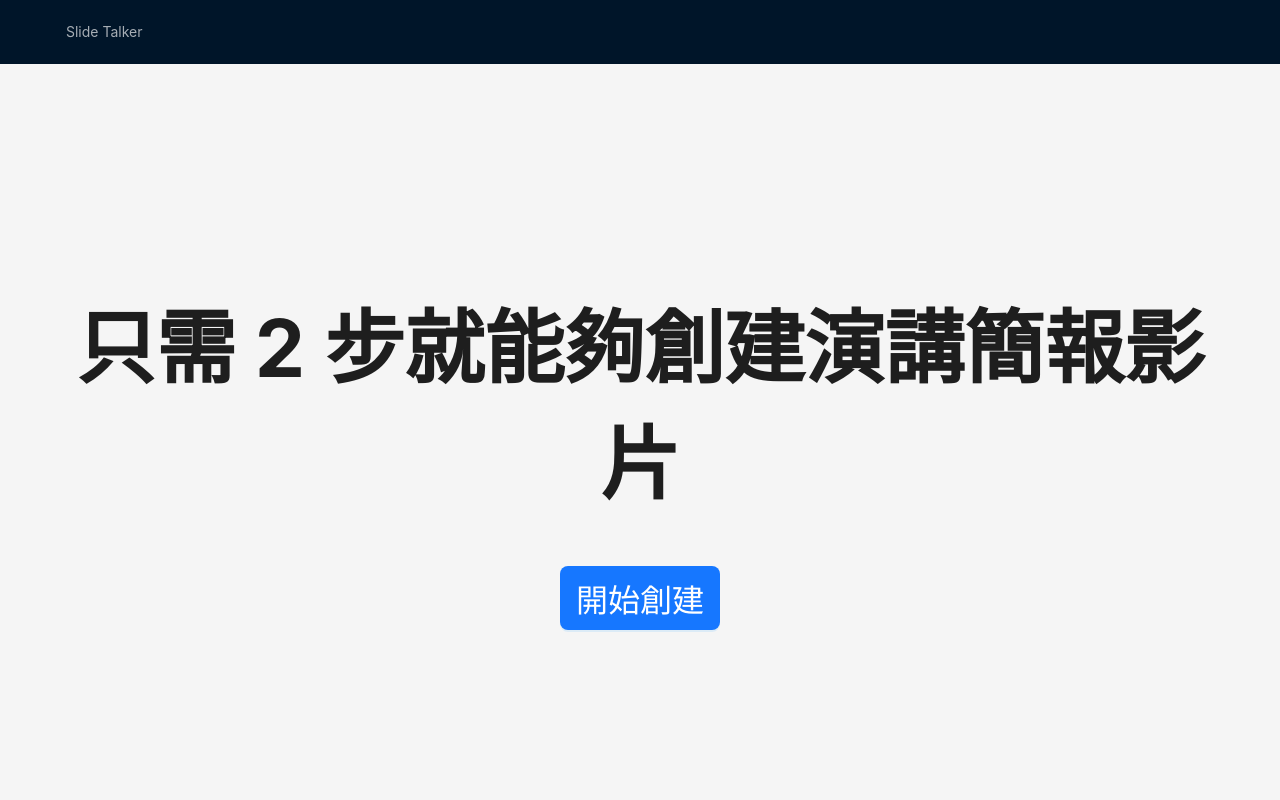
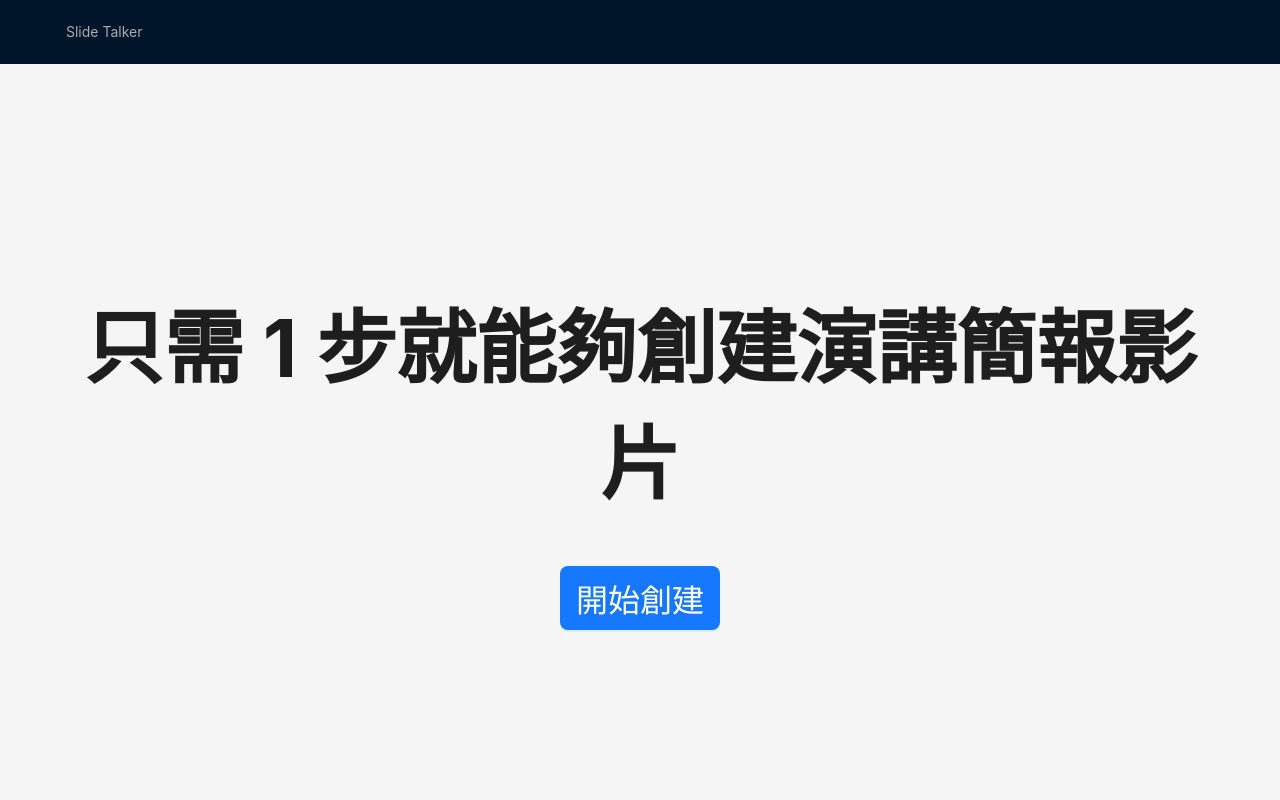
Before and after one commit to CJCSeniorProject/slide-talker-frontend, a Next.js app: page /main in a window 1280 px wide. Shown: the top 800 px of the page. Built offline with nearby package versions, Linux system fonts and the light colour scheme.

Commit message:
feat(text): change to one step

```diff
--- a/components/HeroSection.tsx
+++ b/components/HeroSection.tsx
@@ -34,7 +34,7 @@ const HeroSection = () => {
   return (
     <HeroSectionDiv>
       <Body>
-        <Title>只需 2 步就能夠創建演講簡報影片</Title>
+        <Title>只需 1 步就能夠創建演講簡報影片</Title>
         <StartButton type="primary" size="large" onClick={scrollToSlideUpload}>開始創建</StartButton>
       </Body>
     </HeroSectionDiv>
```
